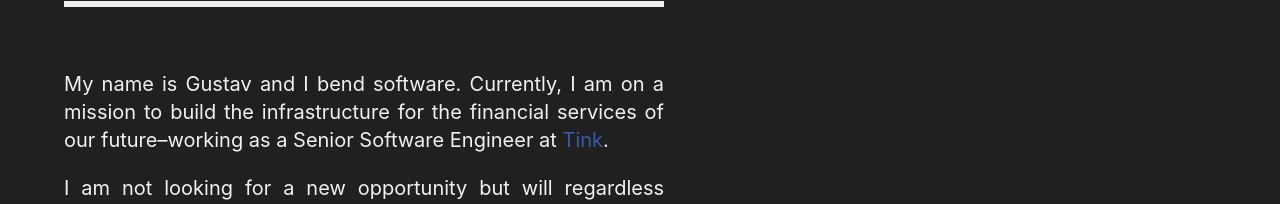
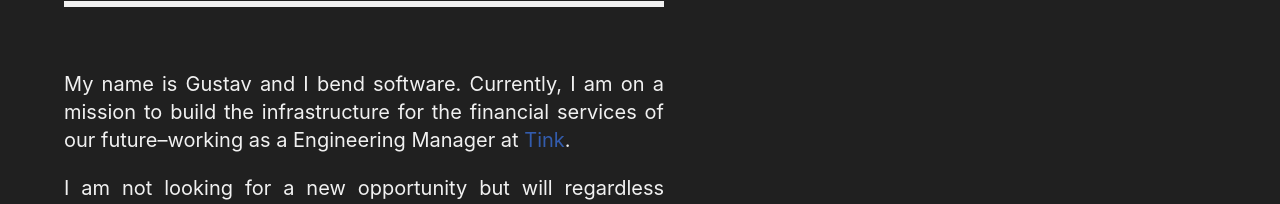
Before and after one commit to fredrikssongustav/gustavfredriksson, a React (Create React App) app: page / in a window 1280 px wide. Shown: the part 231-435 px from the top of the page. Built offline with nearby package versions, Linux system fonts and the light colour scheme.

Commit message:
chore: update current role

```diff
--- a/src/components/Hello/atoms/ThisIsMe/ThisIsMe.tsx
+++ b/src/components/Hello/atoms/ThisIsMe/ThisIsMe.tsx
@@ -7,7 +7,7 @@ export const ThisIsMe: React.FC = () => {
       <p>
         My name is Gustav and I bend software. Currently, I am on a mission to
         build the infrastructure for the financial services of our
-        future–working as a Senior Software Engineer at{" "}
+        future–working as a Engineering Manager at{" "}
         <CleanA href="https://tink.com/">Tink</CleanA>.
       </p>
       <p>
```
